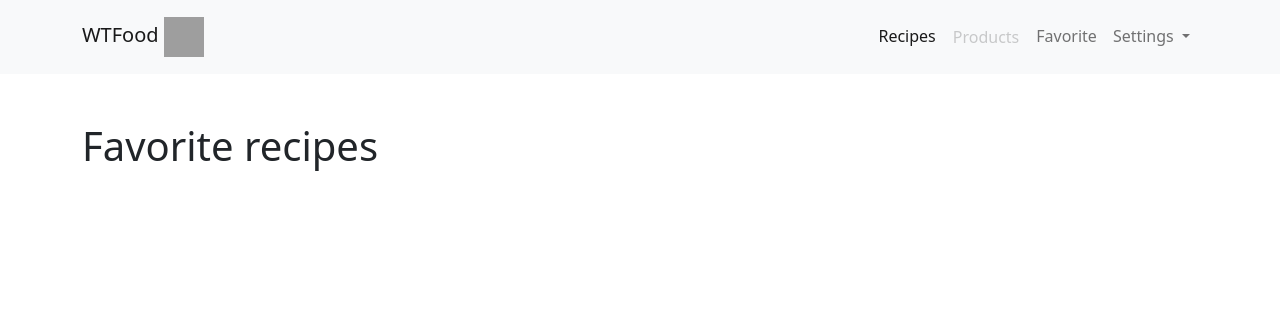
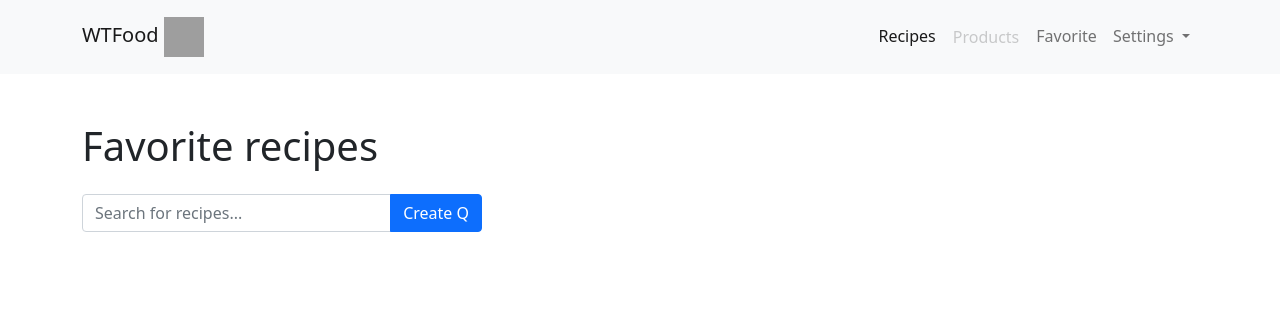
Before and after one commit to EvgenySkaletskii/wtfood, a Rails app: page /recipes/favorite in a window 1280 px wide. Shown: the top 334 px of the page. Run offline with Rails 7, Linux system fonts and the light colour scheme; the visitor is signed in with stand-in values (Sample User, id 1); data that the repository does not hold is empty; style sheets or scripts are compiled from the project's sources; some libraries are stand-ins or nearby versions; grey boxes are pictures that could not be loaded.

Commit message:
Add search for favorite recipes page

```diff
--- a/app/controllers/recipes_controller.rb
+++ b/app/controllers/recipes_controller.rb
@@ -55,7 +55,10 @@ class RecipesController < ApplicationController
   end
 
   def favorite
-    @recipes = Recipe.favorite(current_user).page params[:page]
+    @show_clear = true unless params[:q].blank?
+    @favorite = Recipe.favorite(current_user)
+    @q = @favorite.ransack(params[:q])
+    @recipes = @q.result(distinct: true).page(params[:page])
   end
 
   private
--- a/app/views/recipes/_search_field.html.erb
+++ b/app/views/recipes/_search_field.html.erb
@@ -1,5 +1,5 @@
 <div class = "search mb-5">
-  <%= search_form_for @q, class: "d-flex" do |f| %>
+  <%= search_form_for @q, url: path, class: "d-flex" do |f| %>
     <div class="input-group  me-3" style="width:400px">
       <%= f.text_field :title_or_ingredients_product_name_cont, placeholder: "Search for recipes...", class: "form-control shadow-none", autocomplete: "off" %>
       <% if @show_clear %>
--- a/app/views/recipes/favorite.html.erb
+++ b/app/views/recipes/favorite.html.erb
@@ -1,8 +1,11 @@
-<div class="d-flex justify-content-between mb-5">
+<div class="d-flex justify-content-between mb-3">
   <h1>Favorite recipes</h1>
   <div class="d-flex align-items-center">
   </div>
 </div>
+
+<%= render "search_field", path: favorite_recipes_path %>
+
 <div id="recipes" class="row">
   <%= render @recipes %>
 </div>
--- a/app/views/recipes/index.html.erb
+++ b/app/views/recipes/index.html.erb
@@ -6,7 +6,7 @@
   </div>
 </div>
 
-<%= render "search_field" %>
+<%= render "search_field", path: recipes_path %>
 
 <div id="recipes" class="row">
   <%= render @recipes %>
```
